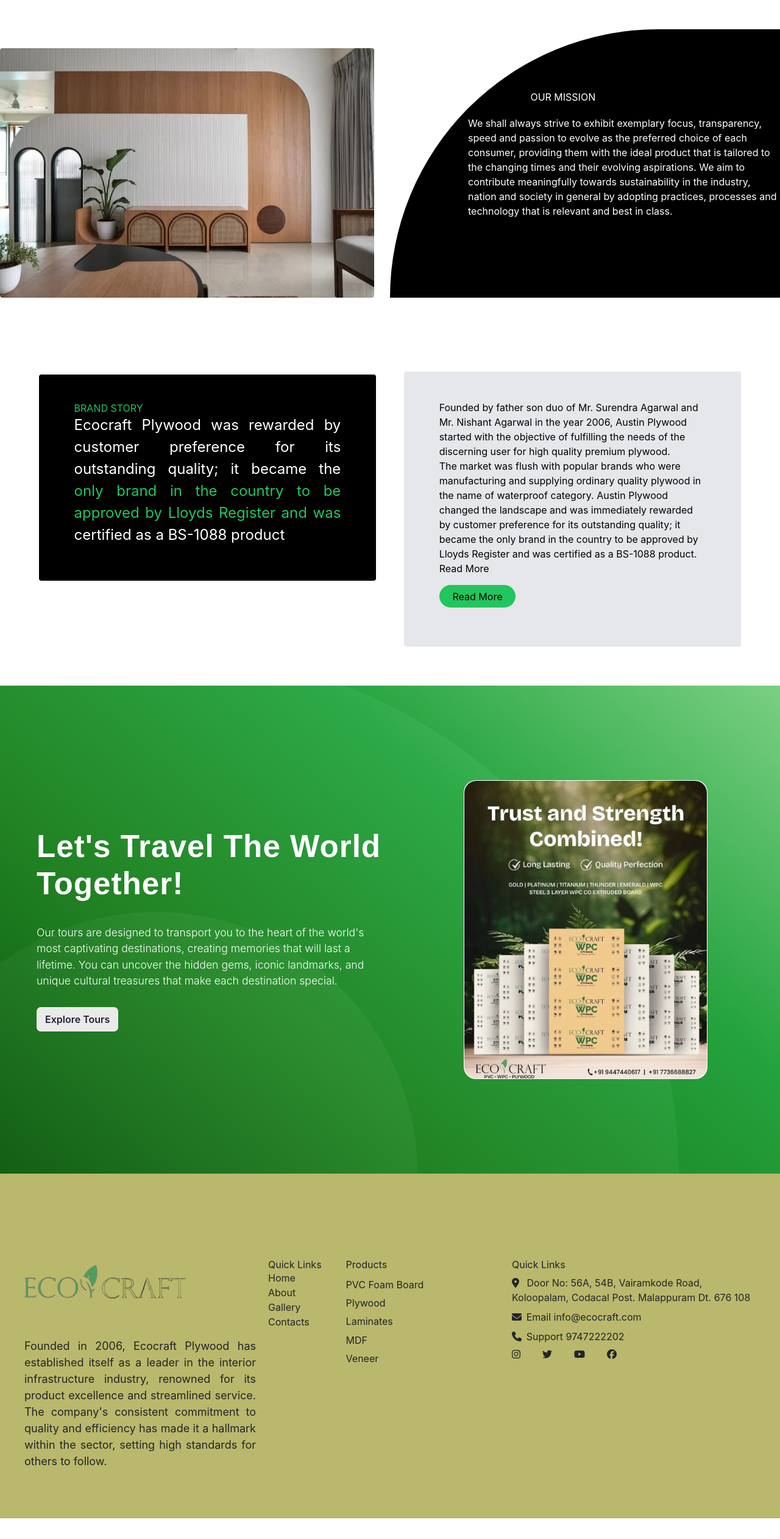
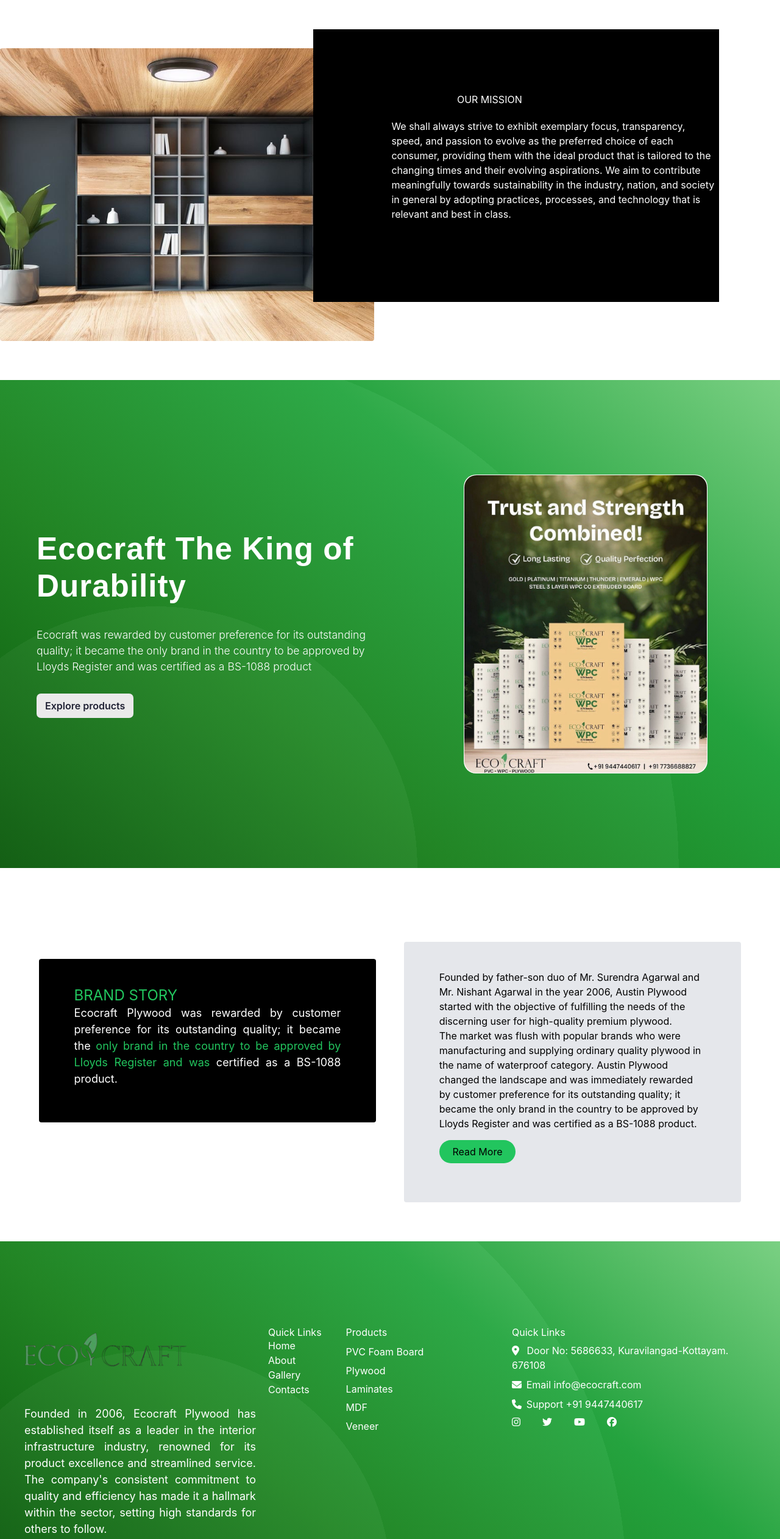
Before and after one commit to Mohamedramshad/ecocraft-test, a plain HTML site: page about.html in a window 1280 px wide. Shown: the part 1414-3937 px from the top of the page at 61% size. Before the commit the page ends 3903 px from the top, so only its background shows below. Drawn offline with nearby package versions, Linux system fonts and the light colour scheme; a script that the page names is missing.

Commit message:
first release

```diff
--- a/about.html
+++ b/about.html
@@ -14,6 +14,68 @@
     <script defer src="https://unpkg.com/ionicons@7.1.0/dist/ionicons/ionicons.esm.js"></script>
     <script defer src="https://unpkg.com/ionicons@7.1.0/dist/ionicons/ionicons.js"></script>
     <script defer src="about.js"></script>
+    <style>
+      @keyframes slideDown {
+        0% {
+          transform: translateY(-50px);
+          opacity: 0;
+        }
+        100% {
+          transform: translateY(0);
+          opacity: 1;
+        }
+      }
+
+      @keyframes slideUp {
+        0% {
+          transform: translateY(50px);
+          opacity: 0;
+        }
+        100% {
+          transform: translateY(0);
+          opacity: 1;
+        }
+      }
+
+      .animate-slideDown {
+        animation: slideDown 3s ease-out forwards;
+      }
+
+      .animate-slideUp {
+        animation: slideUp 3s ease-out forwards;
+      }
+    </style>
+    <style>
+      @keyframes slideInFromLeft {
+        0% {
+          transform: translateX(-100%);
+          opacity: 0;
+        }
+        100% {
+          transform: translateX(0);
+          opacity: 1;
+        }
+      }
+
+      @keyframes slideInFromRight {
+        0% {
+          transform: translateX(100%);
+          opacity: 0;
+        }
+        100% {
+          transform: translateX(0);
+          opacity: 1;
+        }
+      }
+
+      .animate-slideInFromLeft {
+        animation: slideInFromLeft 1s ease-out forwards;
+      }
+
+      .animate-slideInFromRight {
+        animation: slideInFromRight 1s ease-out forwards;
+      }
+    </style>
 
 </head>
 <body>
@@ -135,55 +197,27 @@
     </section>
 
 
-    <section class="flex justify-between text-white mt-[4%] flex-wrap">
-
-        <div class="w-full md:w-[48%]">
-            <img src="./image/aboutslide2.jpg" alt="" class="mt-[5%] rounded">
+    <section class="flex text-white mt-[4%] flex-wrap">
+      <div class="w-full md:w-[48%] animate-slideInFromLeft">
+        <img src="./image/newply.jpg" alt="" class="w-full h-[60vh] mt-[5%] rounded">
       </div>
-        <div class="w-full py-[2%] md:w-[50%] pl-[10%] bg-black rounded-ss-full ">
-            <h2 class=" ml-[20%] pt-[15%] mb-[2%]" >OUR MISSION</h2>
+      <div class="w-full py-[2%] md:w-[52%] mb-[5%] pl-[10%] bg-black md:relative right-[100px] animate-slideInFromRight">
+        <h2 class="ml-[20%] pt-[15%] mb-[2%]">OUR MISSION</h2>
         <p class="mt-[4%]">
-                We shall always strive to exhibit exemplary focus, transparency, speed and passion to evolve as the preferred choice of each consumer, providing them with the ideal product that is tailored to the changing times and their evolving aspirations. We aim to contribute meaningfully towards sustainability in the industry, nation and society in general by adopting practices, processes and technology that is relevant and best in class.
+          We shall always strive to exhibit exemplary focus, transparency, speed, and passion to evolve as the preferred choice of each consumer, providing them with the ideal product that is tailored to the changing times and their evolving aspirations. We aim to contribute meaningfully towards sustainability in the industry, nation, and society in general by adopting practices, processes, and technology that is relevant and best in class.
         </p>
-
       </div>
     </section>
 
-    <section class="text-white mt-[5%] mb-[5%]">
-        <section class="wrapper flex md:justify-between items-center flex-wrap">
-          <div id="brandStory" class="bg-black w-full mb-[4%] pt-[4%] py-[5%] rounded px-[5%] md:w-[48%] animate-slideDown">
-            <h3 class="text-green-500">BRAND STORY</h3>
-            <p class="sm:text-justify md:text-[24px]">
-              Ecocraft Plywood was rewarded by customer preference for its outstanding quality; it became the <span class="text-green-500"> only brand in the country to be approved by Lloyds Register and was </span> certified as a BS-1088 product
+
+    <section id="about_bg" class="mt-[5%]">
+      <div class="content">
+        <h1>Ecocraft The King of Durability</h1>
+        <p>
+          Ecocraft was rewarded by customer preference for its outstanding quality; it became the only brand in the country to be approved by
+           Lloyds Register and was certified as a BS-1088 product
         </p>
-          </div>
-          <div id="foundersNote" class="w-full mt-[5%] bg-gray-200 pt-[4%] text-black py-[5%] px-[5%] rounded md:w-[48%] animate-slideDown">
-            <p>
-              Founded by father son duo of Mr. Surendra Agarwal and Mr. Nishant Agarwal in the year 2006, Austin Plywood started with the objective of fulfilling the needs of the discerning user for high quality premium plywood.
-            </p>
-
-            <p>
-              The market was flush with popular brands who were manufacturing and supplying ordinary quality plywood in the name of waterproof category. Austin Plywood changed the landscape and was immediately rewarded by customer preference for its outstanding quality; it became the only brand in the country to be approved by Lloyds Register and was certified as a BS-1088 product.
-              Read More
-            </p>
-            <div class="pt-[5%] pb-[3%]">
-              <a href="" class="bg-green-500 py-[2%] px-[5%] text-black rounded-full">Read More</a>
-            </div>
-          </div>
-        </section>
-      </section>
-
-
-      <section id="about_bg" class="">
-        <div class="content">
-          <h1>Let's Travel The World Together!</h1>
-          <p>
-            Our tours are designed to transport you to the heart of the world's
-            most captivating destinations, creating memories that will last a
-            lifetime. You can uncover the hidden gems, iconic landmarks, and
-            unique cultural treasures that make each destination special.
-          </p>
-          <button>Explore Tours</button>
+        <button ><a href="http://127.0.0.1:5501/product.html">Explore products</a></button>
       </div>
 
       <div class="swiper">
@@ -207,6 +241,32 @@
         </div>
       </div>
     </section>
+
+
+    <section class="text-white mt-[5%] mb-[5%]">
+      <section class="wrapper flex flex-col-reverse md:flex-row md:justify-between items-center">
+        <div id="brandStory" class="bg-black w-full mb-[4%] pt-[4%] py-[5%] rounded px-[5%] md:w-[48%] animate-slideDown">
+          <h3 class="text-green-500 text-[24px]">BRAND STORY</h3>
+          <p class="sm:text-justify md:text-[18px]">
+            Ecocraft Plywood was rewarded by customer preference for its outstanding quality; it became the <span class="text-green-500"> only brand in the country to be approved by Lloyds Register and was </span> certified as a BS-1088 product.
+          </p>
+        </div>
+        <div id="foundersNote" class="w-full mt-[5%] bg-gray-200 pt-[4%] text-black py-[5%] px-[5%] rounded md:w-[48%] animate-slideUp">
+          <p>
+            Founded by father-son duo of Mr. Surendra Agarwal and Mr. Nishant Agarwal in the year 2006, Austin Plywood started with the objective of fulfilling the needs of the discerning user for high-quality premium plywood.
+          </p>
+          <p>
+            The market was flush with popular brands who were manufacturing and supplying ordinary quality plywood in the name of waterproof category. Austin Plywood changed the landscape and was immediately rewarded by customer preference for its outstanding quality; it became the only brand in the country to be approved by Lloyds Register and was certified as a BS-1088 product.
+          </p>
+          <div class="pt-[5%] pb-[3%]">
+            <a href="" class="bg-green-500 py-[2%] px-[5%] text-black rounded-full">Read More</a>
+          </div>
+        </div>
+      </section>
+    </section>
+
+
+
 
     <!-- <section class="flex flex-wrap ">
         <div class="w-full md:w-[40%]">
@@ -258,7 +318,7 @@
 
 
       <footer>
-                <section class="bg-[#BAB86C] grid grid-cols-1 sm:grid-cols-2 md:grid-cols-3 w-full  py-20 px-10">
+        <section id="greenbg" class=" text-white grid grid-cols-1 sm:grid-cols-2 md:grid-cols-3 w-full  py-20 px-10 ">
 
           <div class="w-full md:w-[95%]">
             <img src="./image/logo.png" alt="" class="w-[40%] md:w-[70%]">
@@ -291,9 +351,9 @@
           <div class="pt-10 md:pt-0 mt-[15%]">
             <h3 class="mb-[2%]">Quick Links</h3>
             <ul>
-                            <li><i class="fa-solid fa-location-dot mr-[2%]"></i> Door No: 56A, 54B, Vairamkode Road, Koloopalam, Codacal Post. Malappuram Dt. 676 108</li>
+              <li><i class="fa-solid fa-location-dot mr-[2%]"></i> Door No: 5686633, Kuravilangad-Kottayam. 676108</li>
               <li class="mr-[4%] mt-[2%]"> <i class="fa-solid fa-envelope mr-[2%]"></i>Email info@ecocraft.com</li>
-                            <li class="mr-[4%] mt-[2%]"><i class="fa-solid fa-phone mr-[2%] "></i>Support 9747222202</li>
+              <li class="mr-[4%] mt-[2%]"><i class="fa-solid fa-phone mr-[2%] "></i>Support +91 9447440617</li>
             </ul>
             <h4 class="flex mt-[2%]">
               <li class="  instagram "><i class="fa-brands fa-instagram icon1 icon"></i></li>
--- a/css/about.css
+++ b/css/about.css
@@ -59,6 +59,7 @@
     transform: scale(1);
     transition: all 0.4s ease-in;
     cursor: pointer;
+
   }
 
   #about_bg .content button:is(:hover, :focus) {
--- a/css/style.css
+++ b/css/style.css
@@ -308,7 +308,7 @@
   }
   .el:nth-child(1) .el__bg:before {
     transition-delay: 0s;
-    background-image: url(/image/one.PNG);
+    background-image: url(../image/one.PNG);
 
   }
   .el:nth-child(2) {
@@ -328,7 +328,7 @@
   }
   .el:nth-child(2) .el__bg:before {
     transition-delay: 0.1s;
-    background-image: url(/image/two.PNG);
+    background-image: url(../image/two.PNG);
   }
   .el:nth-child(3) {
     transform: translate3d(210.4166666667%, 0, 0);
@@ -347,7 +347,7 @@
   }
   .el:nth-child(3) .el__bg:before {
     transition-delay: 0.2s;
-    background-image: url(/image/last.jpg)
+    background-image: url(../image/last.jpg)
 
   }
   .el:nth-child(4) {
@@ -368,7 +368,7 @@
   .el:nth-child(4) .el__bg:before {
     transition-delay: 0.3s;
     background-image: url(/);
-    background-image: url(/image/22);
+    background-image: url(../image/kitechen2.jpg);
 
 
   }
@@ -389,7 +389,7 @@
   }
   .el:nth-child(5) .el__bg:before {
     transition-delay: 0.4s;
-    background-image: url(/image/plywoodbg.PNG);
+    background-image: url(../image/officenew.jpg);
 
   }
   .el:hover .el__bg:after {
@@ -424,9 +424,7 @@
     right: 5px;
   }
 
-  .stroked-text {
-    -webkit-text-stroke: 2px black;  /* Custom stroke width and color */
-}
+
 
 #animatedIcon {
   transition: transform 0.3s ease-in-out; /* Smooth transition */
@@ -467,6 +465,9 @@
 
   .animate-fadeInRight {
     animation-delay: 1s;
+  }
+  .stroked-text {
+    -webkit-text-stroke: 2px black;
   }
 }
 
@@ -589,6 +590,21 @@
   animation-delay: 150ms; /* Custom class to delay animation */
 }
 
+#greenbg{
+  background-image: radial-gradient(
+        circle at 20% 100%,
+        rgba(184, 255, 184, 0.1) 0%,    /* Light green */
+        rgba(184, 255, 184, 0.1) 33%,   /* Light green */
+        rgba(96, 192, 96, 0.1) 33%,     /* Medium green */
+        rgba(96, 192, 96, 0.1) 66%,     /* Medium green */
+        rgba(7, 128, 7, 0.1) 66%,       /* Dark green */
+        rgba(7, 128, 7, 0.1) 99%        /* Dark green */
+      ),
+      linear-gradient(40deg, #014d02, #1b7e1e, #28a745, #87d991);
+    background-repeat: no-repeat;
+    background-size: cover;
+  }
+
 /* font
 
 
```
Also changed, not shown: index.html (+4 -4 lines), product.html (+11 -11 lines), tailwind.config.js (+23 -0 lines), image/ecoproduct.jpg (added), image/kitchen.jpg (added), image/kitechen2.jpg (added), image/newply.jpg (added), image/officenew.jpg (added), image/officespace.jpg (added), image/productbg1.jpg (added). Lines whose indentation alone changed are shown as unchanged.
